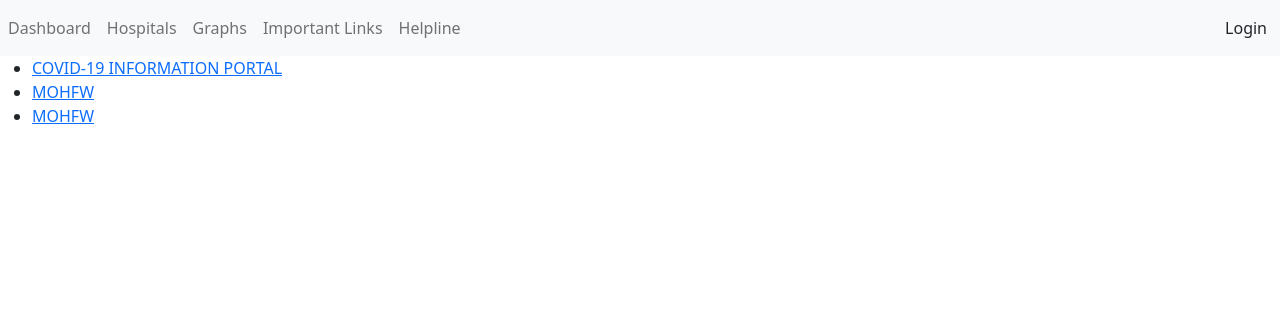
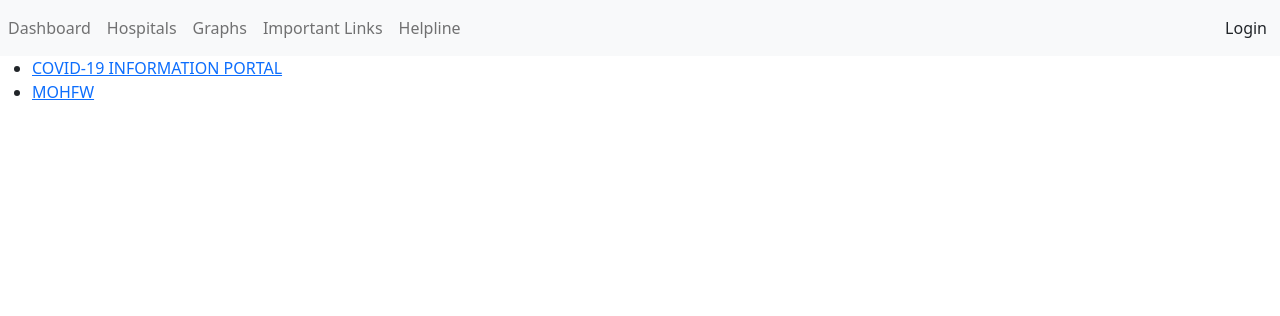
Before and after one commit to arvind1705/covid_vis, a Django app: page /links/ in a window 1280 px wide. Shown: the top 316 px of the page. Run offline with Django 3.2, Linux system fonts and the light colour scheme; some libraries are stand-ins or nearby versions.

Commit message:
Update links.html

```diff
--- a/covid_vis/core/templates/links.html
+++ b/covid_vis/core/templates/links.html
@@ -7,7 +7,6 @@
     >
   </li>
   <li><a href="https://www.mohfw.gov.in/">MOHFW</a></li>
-  <li><a href="https://www.mohfw.gov.in/">MOHFW</a></li>
 </ul>
 
 {% endblock content %}
```
